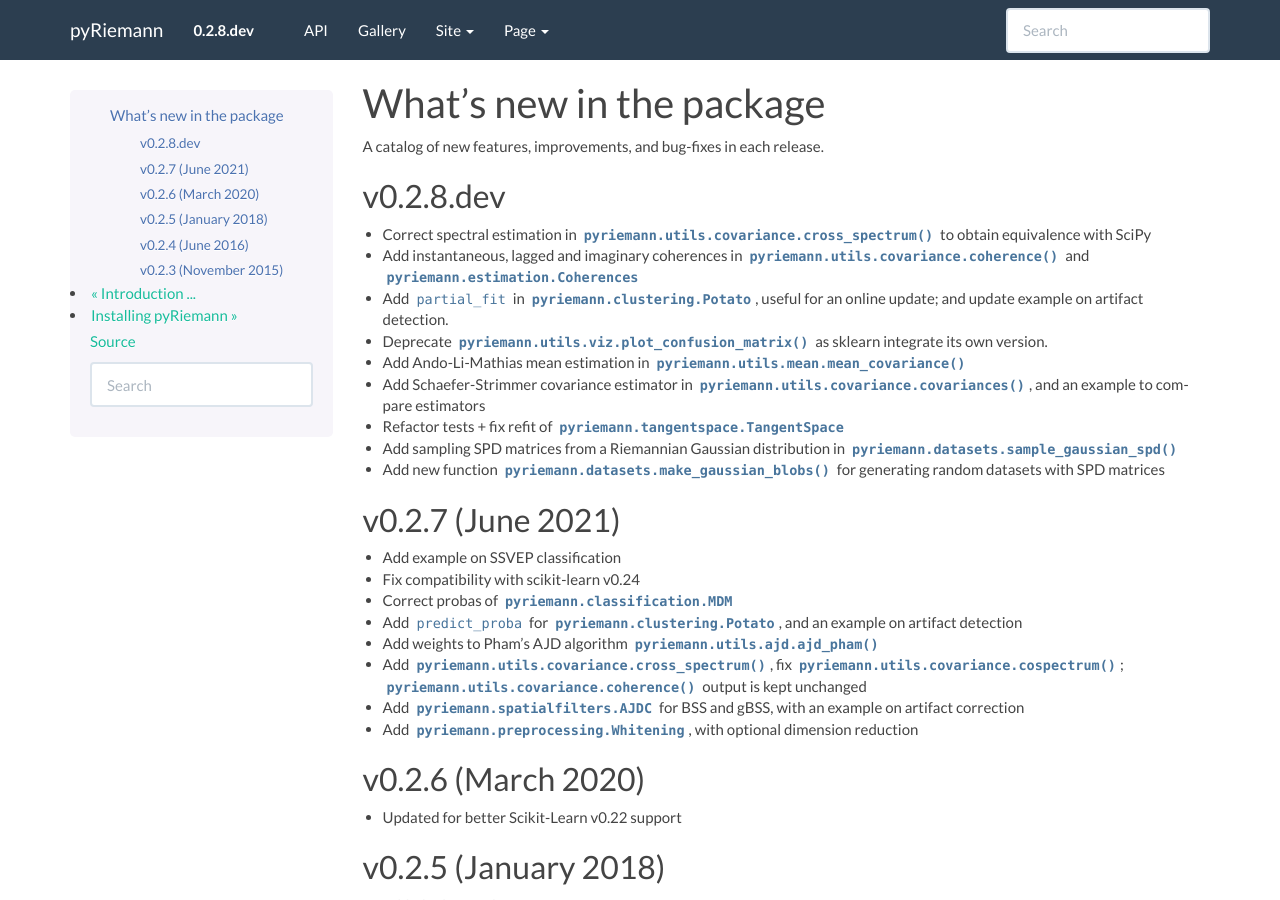
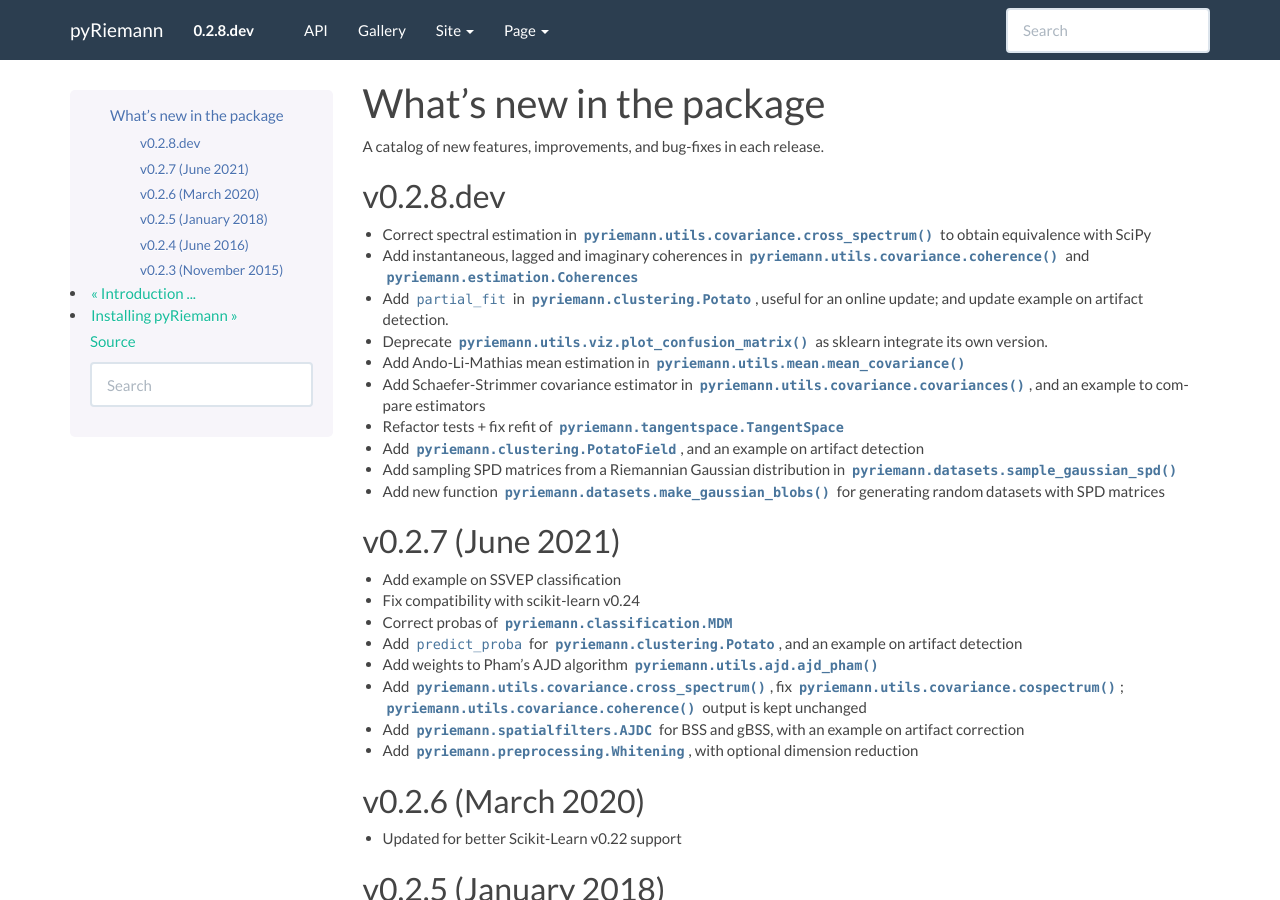
Before and after one commit to pyRiemann/pyRiemann, a Sphinx documentation site: the page built from doc/whatsnew.rst, in a window 1280 px wide and 900 px high. Built offline with Sphinx 7.4.7, drawn with Linux system fonts in a browser that asks for light colours; formulas are drawn with MathJax 3; pages that are not in the unit, such as notebooks, are missing from menus.

Commit message:
revert last commit + re-add RPF in whatsnew

```diff
--- a/doc/whatsnew.rst
+++ b/doc/whatsnew.rst
@@ -23,6 +23,8 @@ v0.2.8.dev
 - Add Schaefer-Strimmer covariance estimator in :func:`pyriemann.utils.covariance.covariances`, and an example to compare estimators
 
 - Refactor tests + fix refit of :class:`pyriemann.tangentspace.TangentSpace`
+
+- Add :class:`pyriemann.clustering.PotatoField`, and an example on artifact detection
 
 - Add sampling SPD matrices from a Riemannian Gaussian distribution in :func:`pyriemann.datasets.sample_gaussian_spd`
 
```
Also changed, not shown: 1 other file.
